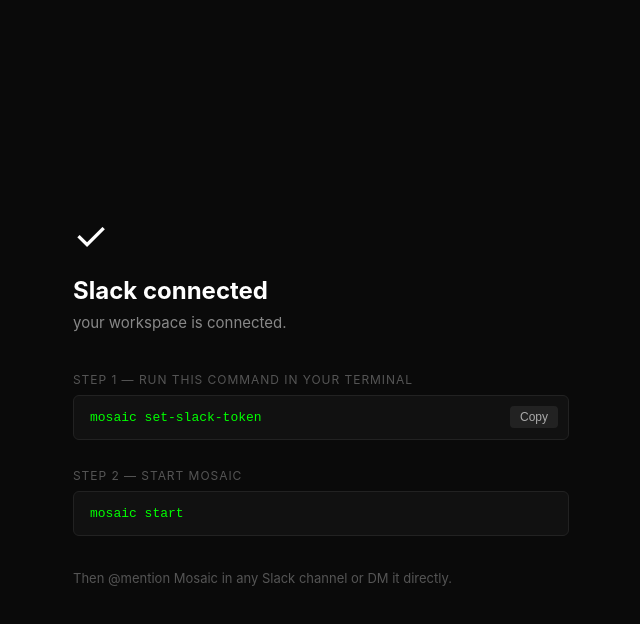
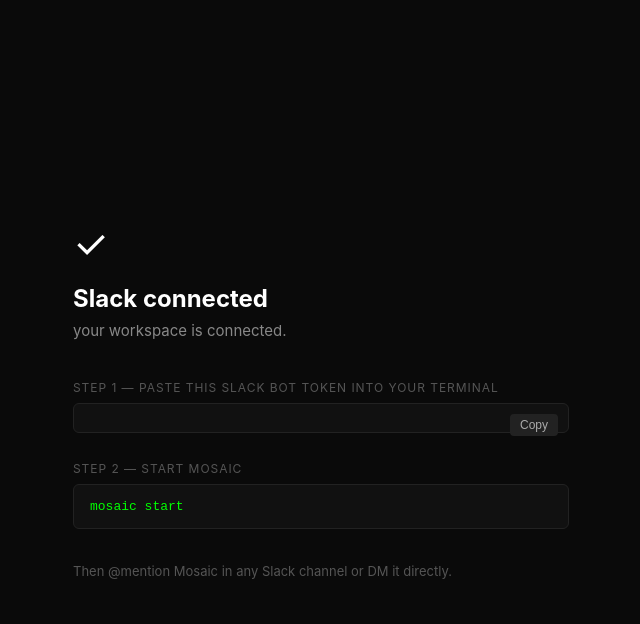
Before and after one commit to agg111/mosaic, a website: page connect/public/success.html in a window 1280 px wide. Both pictures are taken after a click on the button "Copy". Shown: the whole page, without its empty margins (319-959 px from the left). Drawn offline with Linux system fonts and the light colour scheme.

Commit message:
Fix openclaw PATH; update success page copy

```diff
--- a/connect/public/success.html
+++ b/connect/public/success.html
@@ -65,10 +65,10 @@
     <p class="sub" id="team-name">Your workspace is ready.</p>
 
     <div class="step">
-      <div class="step-label">Step 1 — Run this command in your terminal</div>
+      <div class="step-label">Step 1 — Paste this Slack bot token into your terminal</div>
       <div class="command" id="cmd-box">
         <span id="cmd-text"></span>
-        <button class="copy-btn" onclick="copyCmd()">Copy</button>
+        <button class="copy-btn" onclick="copyToken()">Copy</button>
       </div>
     </div>
 
@@ -87,11 +87,10 @@
 
     document.getElementById("team-name").textContent = team + " is connected.";
 
-    const cmd = `mosaic set-slack-token ${token}`;
-    document.getElementById("cmd-text").textContent = cmd;
+    document.getElementById("cmd-text").textContent = token;
 
-    function copyCmd() {
-      navigator.clipboard.writeText(cmd);
+    function copyToken() {
+      navigator.clipboard.writeText(token);
       document.querySelector(".copy-btn").textContent = "Copied!";
       setTimeout(() => document.querySelector(".copy-btn").textContent = "Copy", 2000);
     }
```
Also changed, not shown: 1 other file.
